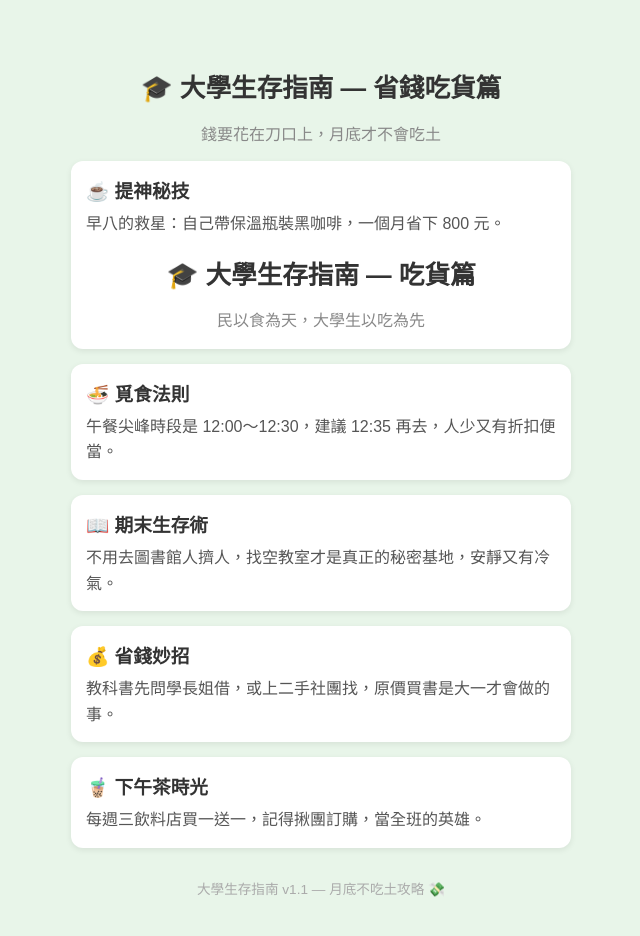
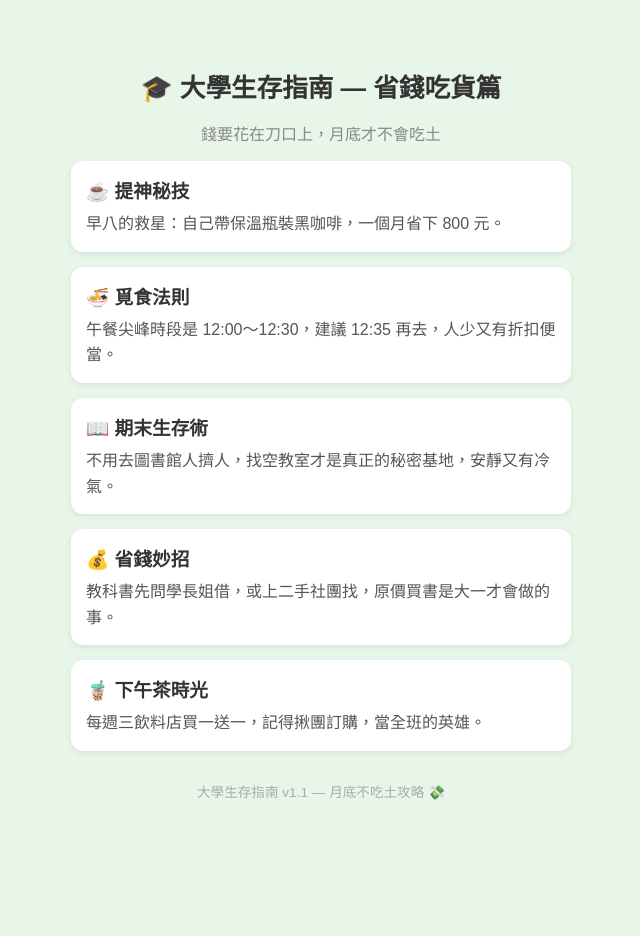
Before and after one commit to subborings-boop/w5-demo, a plain HTML site: page index.html in a window 1280 px wide. Shown: the whole page, without its empty margins (319-959 px from the left). After the commit the page ends 865 px from the top, so only its background shows below. Drawn offline with Linux system fonts and the light colour scheme.

Commit message:
Update index.html

```diff
--- a/index.html
+++ b/index.html
@@ -47,8 +47,7 @@
     <div class="tip">
         <h3>☕ 提神秘技</h3>
         <p>早八的救星：自己帶保溫瓶裝黑咖啡，一個月省下 800 元。</p>
-    <h1>🎓 大學生存指南 — 吃貨篇</h1>
-    <p style="text-align:center; color:#888;">民以食為天，大學生以吃為先</p>
+
 
     </div>
 
```
